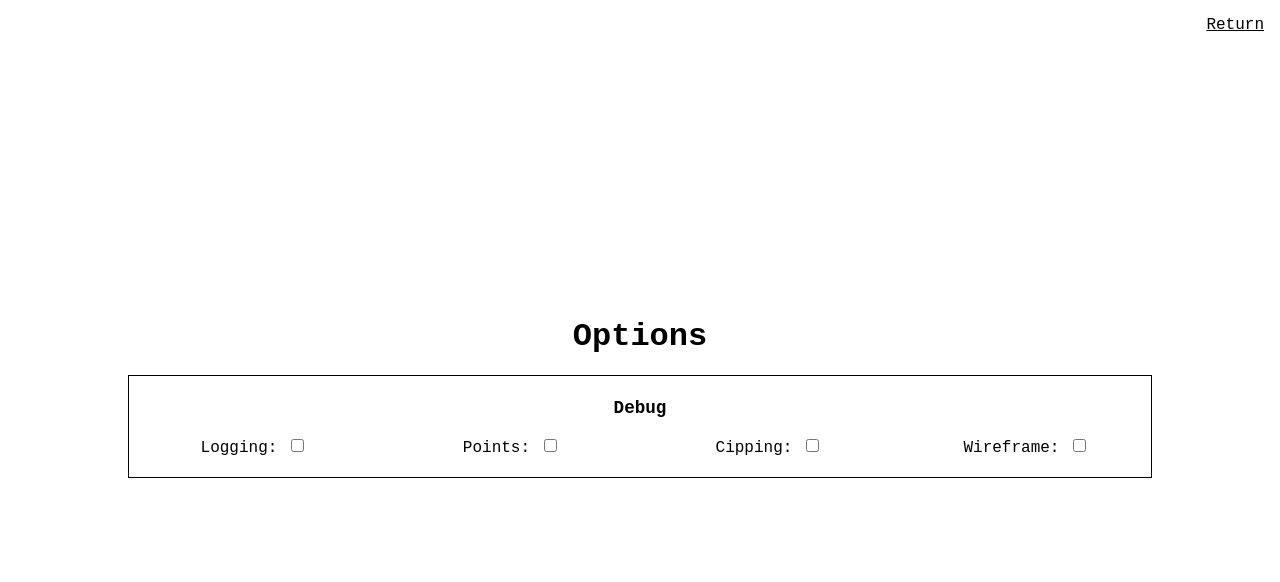
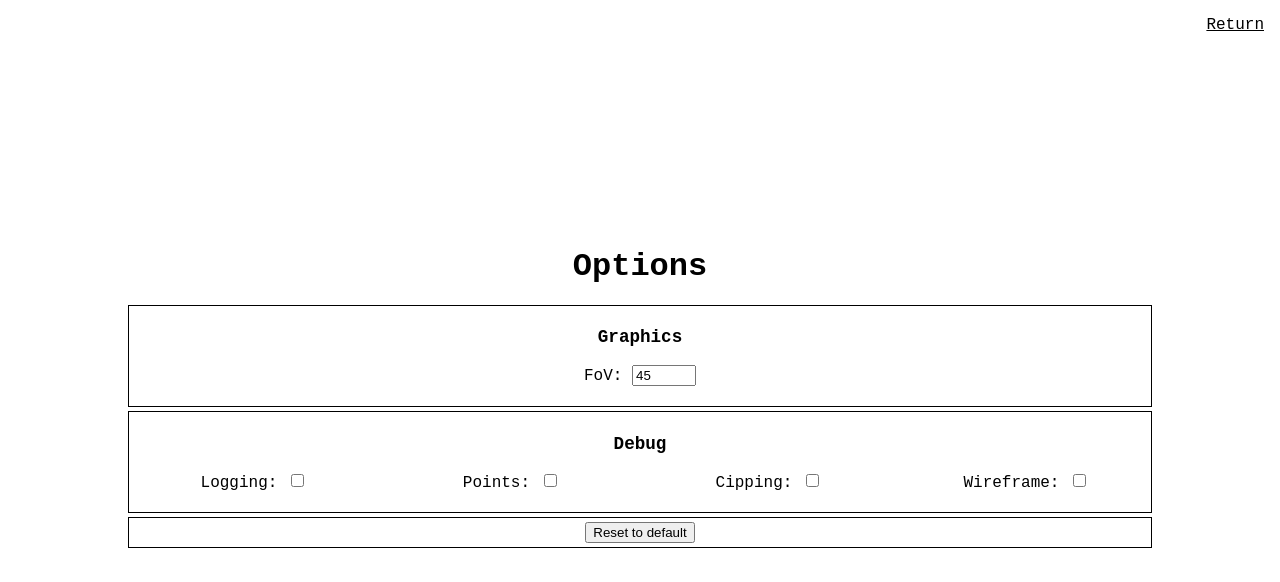
Before and after one commit to sutaC/Renderer3D, a SvelteKit app: page /options in a window 1280 px wide. Shown: the top 582 px of the page. Built offline with nearby package versions, Linux system fonts and the light colour scheme.

Commit message:
Graphics options

```diff
--- a/src/lib/Engine/Engine.ts
+++ b/src/lib/Engine/Engine.ts
@@ -1,5 +1,5 @@
 import { Input } from './Input';
-import { Renderer, type Camera, type RendererDebugOptions } from './Renderer';
+import { Renderer, type Camera, type GraphicsOptions, type RendererDebugOptions } from './Renderer';
 import { Shape } from './Shape';
 import { vector } from './Vector';
 
@@ -16,13 +16,18 @@ export enum EngineState {
 }
 
 /**
+ * Engine debug options
+ * @prop {boolean} logging - Loggs engine state
+ */
+type EngineDebugOptions = { logging: boolean };
+
+/**
  * Engine options
  */
 export type Options = {
-	engine: {
-		logging: boolean;
-	};
+	engine: EngineDebugOptions;
 	renderer: RendererDebugOptions;
+	graphics: GraphicsOptions;
 };
 
 /**
@@ -91,9 +96,8 @@ export abstract class Engine {
 	public onfail: (error: any) => any = () => {};
 	/**
 	 * Engine debug options
-	 * @prop {boolean} logging - Loggs engine state
 	 */
-	private readonly debugOptions: { logging: boolean } = {
+	private readonly debugOptions: EngineDebugOptions = {
 		logging: false
 	};
 
@@ -157,6 +161,9 @@ export abstract class Engine {
 				clipping: false,
 				points: false,
 				wireframe: false
+			},
+			graphics: {
+				fov: 45
 			}
 		};
 	}
@@ -256,11 +263,13 @@ export abstract class Engine {
 	 * Updates engine options
 	 */
 	public updateOptions(): void {
-		const opt = Engine.loadOptions() || Engine.defaultOptions();
+		const opt = Engine.loadOptions();
+		const def = Engine.defaultOptions();
 		// Loads options
-		this.debugOptions.logging = opt.engine.logging;
-		this.renderer.debugOptions.clipping = opt.renderer.clipping;
-		this.renderer.debugOptions.points = opt.renderer.points;
-		this.renderer.debugOptions.wireframe = opt.renderer.wireframe;
+		this.debugOptions.logging = opt?.engine?.logging || def.engine.logging;
+		this.renderer.debugOptions.clipping = opt?.renderer?.clipping || def.renderer.clipping;
+		this.renderer.debugOptions.points = opt?.renderer?.points || def.renderer.points;
+		this.renderer.debugOptions.wireframe = opt?.renderer?.wireframe || def.renderer.wireframe;
+		this.renderer.graphicsOptions.fov = opt?.graphics?.fov || def.graphics.fov;
 	}
 }
--- a/src/lib/Engine/Renderer.ts
+++ b/src/lib/Engine/Renderer.ts
@@ -33,6 +33,14 @@ export type RendererDebugOptions = {
 };
 
 /**
+ * Graphics rendering options
+ * @prop {number} fov - Field of View in degrees
+ */
+export type GraphicsOptions = {
+	fov: number;
+};
+
+/**
  * Engine module for handling graphics
  */
 export class Renderer {
@@ -56,6 +64,10 @@ export class Renderer {
 		wireframe: false,
 		clipping: false,
 		points: false
+	};
+
+	public readonly graphicsOptions: GraphicsOptions = {
+		fov: 45
 	};
 
 	/**
@@ -193,11 +205,15 @@ export class Renderer {
 		);
 
 		// Shape projection
-		const fov = 45;
 		const aspect = this.canvas.width / this.canvas.height;
 		const near = 0.5;
 		const far = 1000;
-		const projectionMatrix: Matrix = vec.matrixProjection(fov, aspect, far, near);
+		const projectionMatrix: Matrix = vec.matrixProjection(
+			this.graphicsOptions.fov,
+			aspect,
+			far,
+			near
+		);
 
 		for (const triangle of triangles) {
 			// Transforming
--- a/src/routes/options/+page.svelte
+++ b/src/routes/options/+page.svelte
@@ -4,10 +4,16 @@
 
 	let options: Options = Engine.defaultOptions();
 
+	const reset = () => {
+		options = Engine.defaultOptions();
+		Engine.saveOptions(options);
+	};
+
 	onMount(() => {
 		// Load engine options
 		const svd = Engine.loadOptions();
 		if (svd) options = svd;
+		Engine.saveOptions(options);
 	});
 </script>
 
@@ -16,6 +22,25 @@
 <h1>Options</h1>
 
 <main>
+	<div class="field">
+		<p class="highlight">Graphics</p>
+
+		<ul>
+			<li>
+				<label for="inputFov">FoV: </label>
+				<input
+					type="number"
+					min="0"
+					max="360"
+					name="fov"
+					id="inputFov"
+					bind:value={options.graphics.fov}
+					on:change={() => Engine.saveOptions(options)}
+				/>
+			</li>
+		</ul>
+	</div>
+
 	<div class="field">
 		<p class="highlight">Debug</p>
 		<ul class="wrap">
@@ -62,6 +87,10 @@
 			</li>
 		</ul>
 	</div>
+
+	<div class="field">
+		<button type="reset" on:click={reset}>Reset to default</button>
+	</div>
 </main>
 
 <style>
@@ -82,12 +111,7 @@
 	}
 
 	main {
-		display: flex;
-		justify-content: center;
-		align-items: start;
-		gap: 1rem;
 		width: 80%;
-		flex-wrap: wrap;
 	}
 
 	main > * {
```
